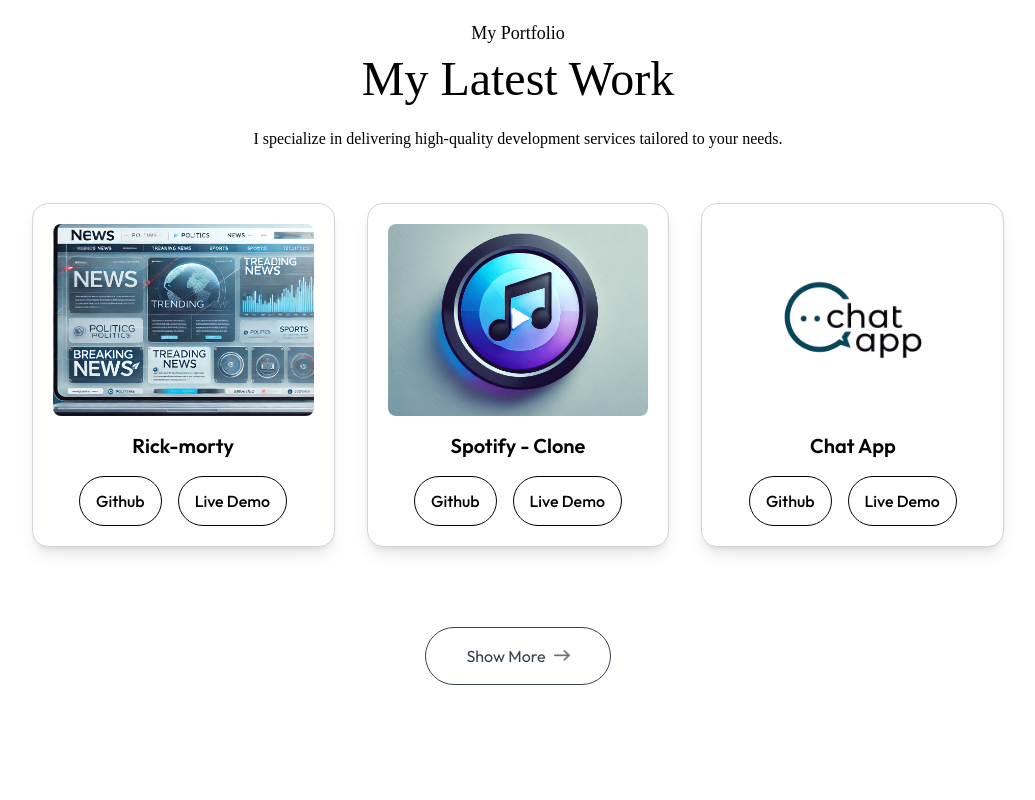
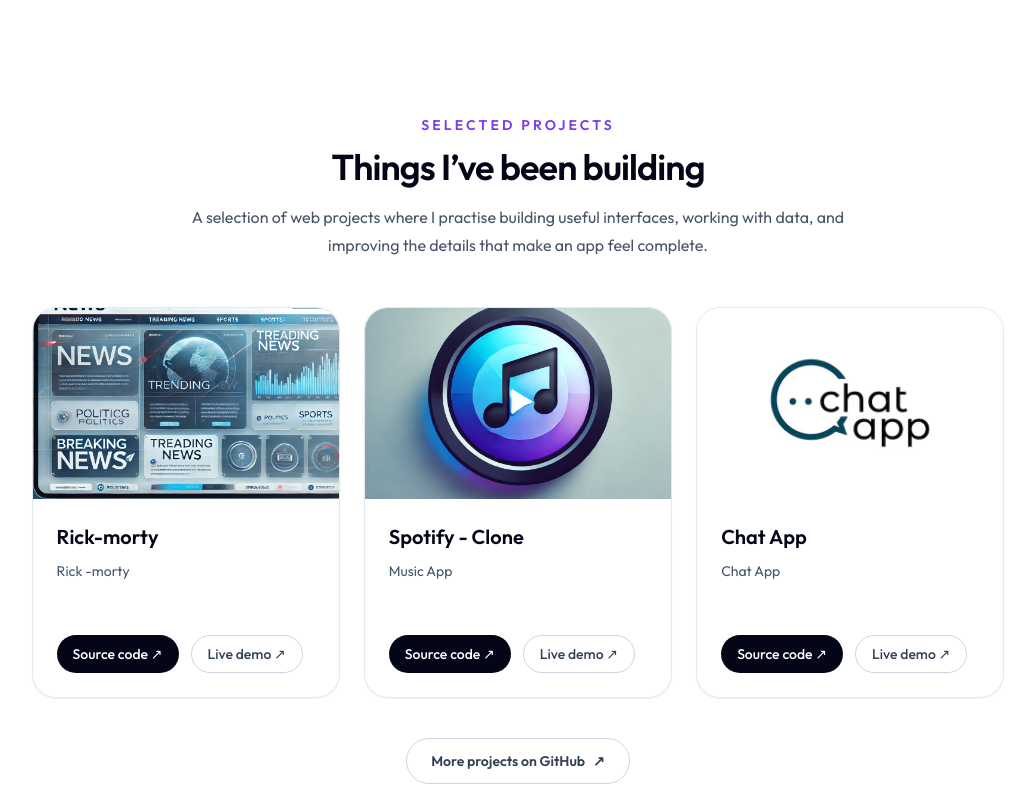
Before and after one commit to rittika-04/Portfolio, a Next.js app: page / in a window 1280 px wide. Shown: the part 3020-3820 px from the top of the page, without its empty margins (122-1157 px from the left). Built offline with nearby package versions, Linux system fonts and the light colour scheme; a web font is replaced by a local one.

Commit message:
Improve portfolio project cards and calls to action

```diff
--- a/app/components/Work.jsx
+++ b/app/components/Work.jsx
@@ -1,108 +1,74 @@
 import React from "react";
 import Image from "next/image";
 import { motion } from "framer-motion";
-import { assets, workData } from "@/assets/assets";
+import { workData } from "@/assets/assets";
 
-const Work = ({ isDarkMode }) => {
+const Work = () => {
   return (
+    <section id="mywork" className="scroll-mt-24 px-6 py-24 sm:px-10 lg:px-[12%]">
+      <div className="mx-auto max-w-6xl">
         <motion.div
-      initial={{ opacity: 0 }}
-      whileInView={{ opacity: 1 }}
-      transition={{ duration: 1 }}
-      id="mywork"
-      className="w-full px-10 lg:px-[12%] scroll-mt-20"
+          initial={{ opacity: 0, y: 18 }}
+          whileInView={{ opacity: 1, y: 0 }}
+          viewport={{ once: true, amount: 0.2 }}
+          transition={{ duration: 0.5 }}
+          className="mx-auto mb-12 max-w-2xl text-center"
         >
-      {/* Section Title */}
-      <motion.h4
-        initial={{ y: -20, opacity: 0 }}
-        whileInView={{ y: 0, opacity: 1 }}
-        transition={{ delay: 0.3, duration: 0.5 }}
-        className="text-center mb-2 text-lg font-Ovo"
+          <p className="mb-3 text-sm font-semibold uppercase tracking-[0.22em] text-violet-600 dark:text-violet-300">Selected projects</p>
+          <h2 className="text-3xl font-semibold tracking-tight text-slate-950 dark:text-white sm:text-4xl">Things I’ve been building</h2>
+          <p className="mt-4 leading-7 text-slate-600 dark:text-slate-300">
+            A selection of web projects where I practise building useful interfaces, working with data, and improving the details that make an app feel complete.
+          </p>
+        </motion.div>
+
+        <div className="grid grid-cols-1 gap-6 md:grid-cols-2 xl:grid-cols-3">
+          {workData.map((project, index) => (
+            <motion.article
+              key={project.title}
+              initial={{ opacity: 0, y: 20 }}
+              whileInView={{ opacity: 1, y: 0 }}
+              viewport={{ once: true, amount: 0.15 }}
+              transition={{ duration: 0.45, delay: index * 0.08 }}
+              className="group overflow-hidden rounded-3xl border border-slate-200 bg-white shadow-sm transition duration-300 hover:-translate-y-1 hover:shadow-xl hover:shadow-violet-950/10 dark:border-white/10 dark:bg-slate-900/70"
             >
-        My Portfolio
-      </motion.h4>
-
-      <motion.h2
-        initial={{ y: -20, opacity: 0 }}
-        whileInView={{ y: 0, opacity: 1 }}
-        transition={{ delay: 0.3, duration: 0.5 }}
-        className="text-center text-5xl font-Ovo"
-      >
-        My Latest Work
-      </motion.h2>
-
-      <motion.p
-        initial={{ opacity: 0 }}
-        whileInView={{ opacity: 1 }}
-        transition={{ delay: 0.7, duration: 0.5 }}
-        className="text-center max-w-2xl mx-auto mt-5 mb-12 font-Ovo"
-      >
-        I specialize in delivering high-quality development services tailored to your needs.
-      </motion.p>
-
-      {/* Work Grid - Updated Layout */}
-      <div className="grid grid-cols-1 sm:grid-cols-2 md:grid-cols-3 gap-8 my-10 dark:text-black">
-        {workData.map((project, index) => (
-          <motion.div
-            key={index}
-            whileHover={{ scale: 1.05 }}
-            className="relative bg-white rounded-2xl shadow-lg p-5 border border-gray-300 hover:shadow-xl transition cursor-pointer"
-          >
-            {/* Project Image */}
-            <div className="w-full h-48 relative">
+              <div className="relative aspect-[16/10] overflow-hidden bg-slate-100 dark:bg-slate-800">
                 <Image
                   src={project.bgImage}
                   alt={project.title}
-                layout="fill"
-                objectFit="cover"
-                className="rounded-lg"
-                unoptimized
+                  fill
+                  sizes="(max-width: 768px) 100vw, (max-width: 1280px) 50vw, 33vw"
+                  className="object-cover transition duration-500 group-hover:scale-[1.03]"
                 />
               </div>
-
-            {/* Project Title */}
-            <h2 className="text-xl font-semibold text-center mt-4">{project.title}</h2>
-
-            {/* Buttons */}
-            <div className="flex justify-center gap-4 mt-4">
-              <a
-                href={project.github}
-                target="_blank"
-                rel="noopener noreferrer"
-                className="border border-black px-4 py-2 rounded-full text-black font-medium hover:bg-black hover:text-white transition"
-              >
-                Github
+              <div className="p-6">
+                <h3 className="text-xl font-semibold text-slate-950 dark:text-white">{project.title}</h3>
+                <p className="mt-2 min-h-[3.5rem] text-sm leading-6 text-slate-600 dark:text-slate-300">
+                  {project.description || "A web development project built to practise practical frontend skills."}
+                </p>
+                <div className="mt-5 flex flex-wrap gap-3">
+                  {project.github && (
+                    <a href={project.github} target="_blank" rel="noopener noreferrer" className="inline-flex items-center rounded-full bg-slate-950 px-4 py-2 text-sm font-medium text-white transition hover:bg-violet-700 dark:bg-white dark:text-slate-950 dark:hover:bg-violet-200">
+                      Source code ↗
                     </a>
-              <a
-                href={project.liveDemo}
-                target="_blank"
-                rel="noopener noreferrer"
-                className="border border-black px-4 py-2 rounded-full text-black font-medium hover:bg-black hover:text-white transition"
-              >
-                Live Demo
+                  )}
+                  {project.liveDemo && (
+                    <a href={project.liveDemo} target="_blank" rel="noopener noreferrer" className="inline-flex items-center rounded-full border border-slate-300 px-4 py-2 text-sm font-medium text-slate-700 transition hover:border-violet-400 hover:text-violet-700 dark:border-white/20 dark:text-slate-200 dark:hover:text-violet-200">
+                      Live demo ↗
                     </a>
+                  )}
                 </div>
-          </motion.div>
+              </div>
+            </motion.article>
           ))}
         </div>
 
-      {/* Show More Button */}
-      <motion.a
-        initial={{ opacity: 0 }}
-        whileInView={{ opacity: 1 }}
-        transition={{ delay: 1.1, duration: 0.5 }}
-        href="#"
-        className="w-max flex items-center justify-center gap-2 text-gray-700 border-[0.5px] border-gray-700 rounded-full py-3 px-10 mx-auto my-20 hover:bg-lightHover duration-500 dark:text-white dark:border-white dark:hover:bg-darkHover"
-      >
-        Show More
-        <Image
-          src={isDarkMode ? assets.right_arrow_bold_dark : assets.right_arrow_bold}
-          alt="Right arrow"
-          width={16}
-          height={16}
-        />
-      </motion.a>
-    </motion.div>
+        <div className="mt-10 text-center">
+          <a href="https://github.com/rittika-04?tab=repositories" target="_blank" rel="noopener noreferrer" className="inline-flex items-center gap-2 rounded-full border border-slate-300 px-6 py-3 text-sm font-semibold text-slate-700 transition hover:border-violet-400 hover:text-violet-700 dark:border-white/20 dark:text-white dark:hover:text-violet-200">
+            More projects on GitHub <span aria-hidden="true">↗</span>
+          </a>
+        </div>
+      </div>
+    </section>
   );
 };
 
```
Lines whose indentation alone changed are shown as unchanged.
